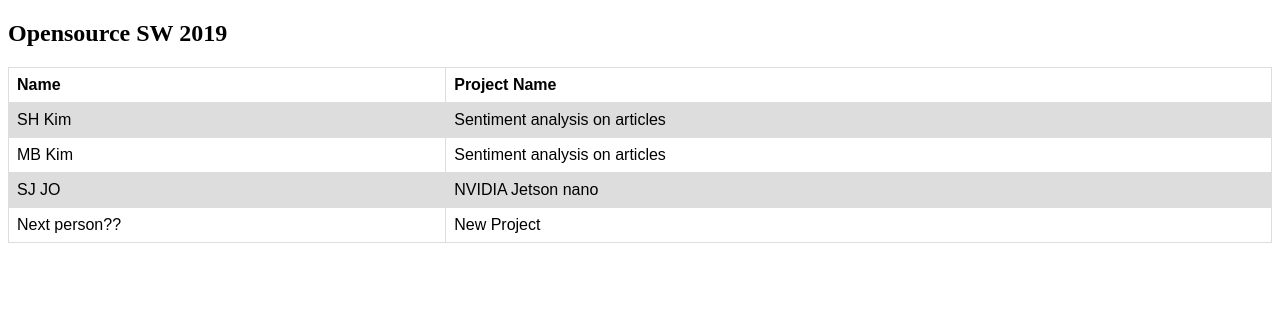
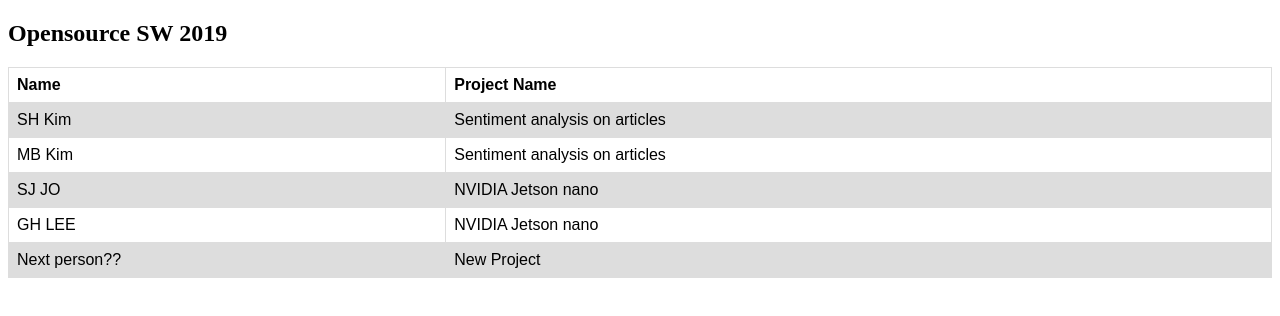
Before and after one commit to shkim-ict/opensw2019, a plain HTML site: page index.html in a window 1280 px wide. Drawn offline with Linux system fonts and the light colour scheme.

Commit message:
index.html modified

```diff
--- a/index.html
+++ b/index.html
@@ -39,6 +39,10 @@ tr:nth-child(even) {
     <td>SJ JO</td>
     <td>NVIDIA Jetson nano</td>
   </tr>
+    </tr>
+    <td>GH LEE</td>
+    <td>NVIDIA Jetson nano</td>
+  </tr>
   <tr>
     <td>Next person??</td>
     <td>New Project</td>
```
